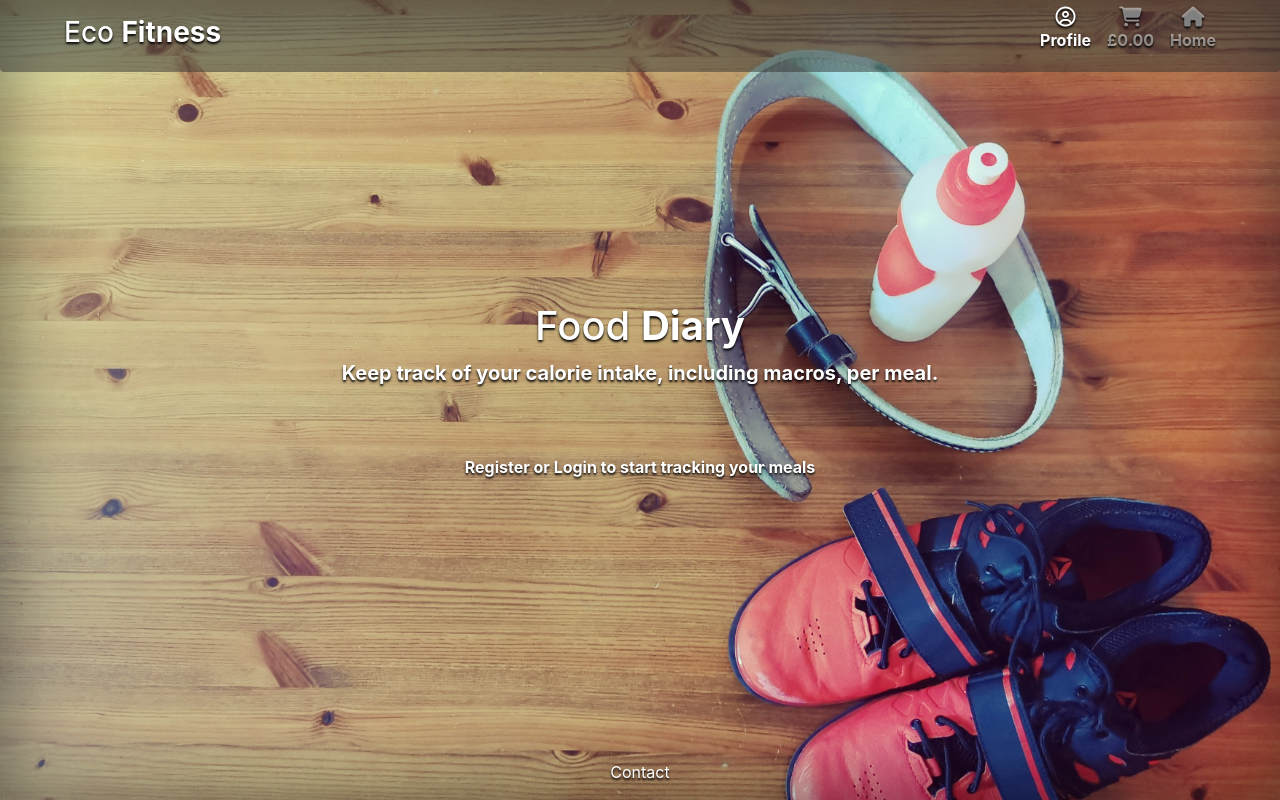
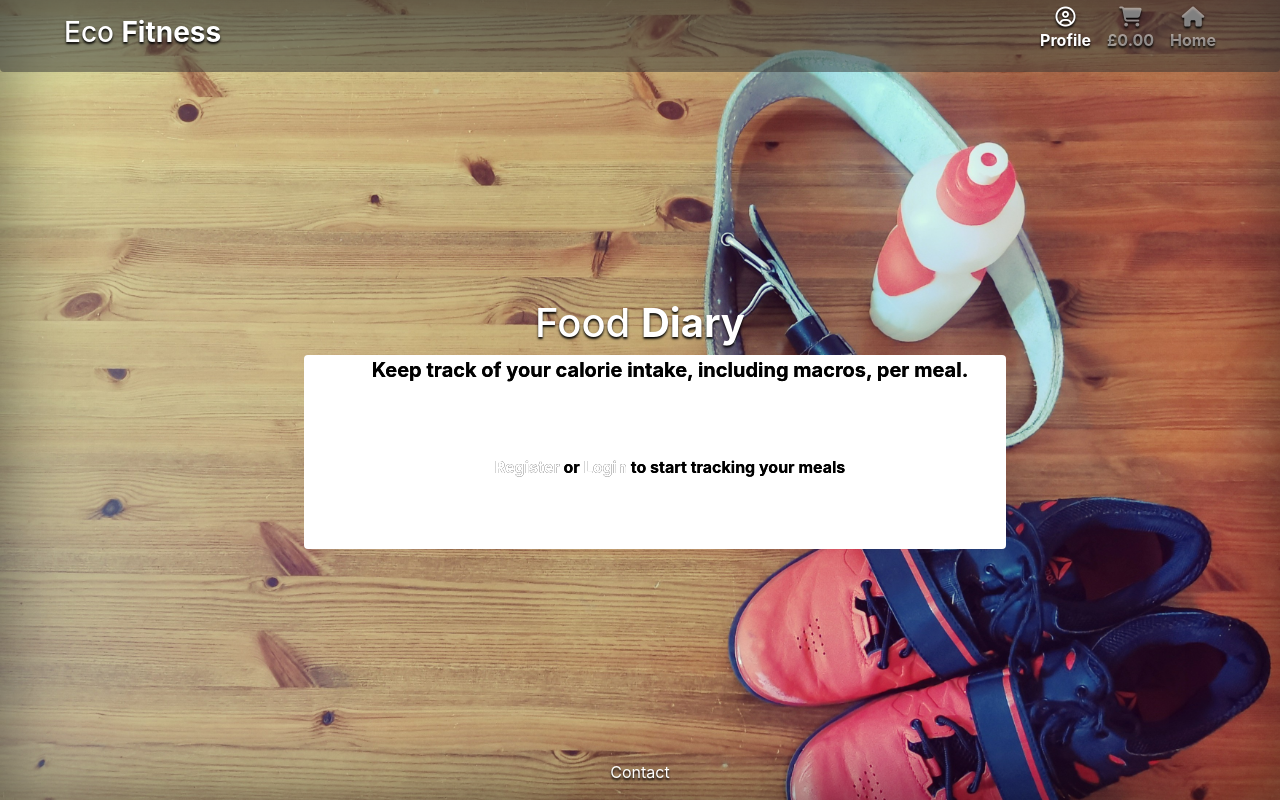
Before and after one commit to Tilly3g/eco-fitness, a Django app: page /foods/ in a window 1280 px wide. Run offline with Django 3.2, Linux system fonts and the light colour scheme; some libraries are stand-ins or nearby versions.

Commit message:
Add columns to the nutrition view

```diff
--- a/nutrition/templates/nutrition/nutrition.html
+++ b/nutrition/templates/nutrition/nutrition.html
@@ -6,22 +6,30 @@
 	{% endblock %}
 
 	{% block content %}
-	    <p class="lead font-weight-bold paragraph-margin">Keep track of your calorie intake, including macros, per meal.</p>
+        <div class="container-fluid overlay rounded">
+            <div class="row">
+                <div class="col-12">
+	                <p class="lead font-weight-bold paragraph-margin">Keep track of your calorie intake, including macros, per meal.</p>
+                </div>
     {% if request.user.is_authenticated %}
-        <div class="container">
-            <div class="row">
-                <div class="col">
-                    {{ foods }}
+                <div class="col-lg-2">
+                    <p class="font-weight-bold paragraph-margin">Snacks</p>
                 </div>
+                <div class="col-lg-2">
+                    <p class="font-weight-bold paragraph-margin">Breakfast</p>
+                </div>
+                <div class="col-lg-2">
+                    <p class="font-weight-bold paragraph-margin">Lunch</p>
+                </div>
+                <div class="col-lg-2">
+                    <p class="font-weight-bold paragraph-margin">Dinner</p>
+                </div>
+    {% else %}
+                <div class="col-12">
+                    <p class="font-weight-bold paragraph-margin"><a class="index-link" href="{% url 'account_signup' %}">Register</a> or <a class="index-link" href="{% url 'account_login' %}">Login</a> to start tracking your meals</p>
+                </div>
+    {% endif %}
             </div>
         </div>
-        <p class="font-weight-bold paragraph-margin">Snacks</p>
-        <p class="font-weight-bold paragraph-margin">Breakfast</p>
-        <p class="font-weight-bold paragraph-margin">Lunch</p>
-        <p class="font-weight-bold paragraph-margin">Dinner</p>
-        <p class="font-weight-bold paragraph-margin">Water intake</p>
-    {% else %}
-        <p class="font-weight-bold paragraph-margin"><a class="index-link" href="{% url 'account_signup' %}">Register</a> or <a class="index-link" href="{% url 'account_login' %}">Login</a> to start tracking your meals</p>
-    {% endif %}
 
 	{% endblock %}
--- a/static/css/base.css
+++ b/static/css/base.css
@@ -40,6 +40,8 @@ html {
   html,
   body {
         height: 100%;
+        top: 0;
+        left: 0;
   }
 }
 
@@ -51,6 +53,13 @@ body {
     color: #fff;
     text-shadow: 0 .1rem .15rem rgb(0, 0, 0);
     box-shadow: inset 0 0 5rem rgba(0, 0, 0, .5);
+    z-index: -2;
+}
+
+.overlay {
+    background: #fff;
+    color: #000;
+    text-shadow: 0 0 #000;
 }
 
 .cover-container {
```
